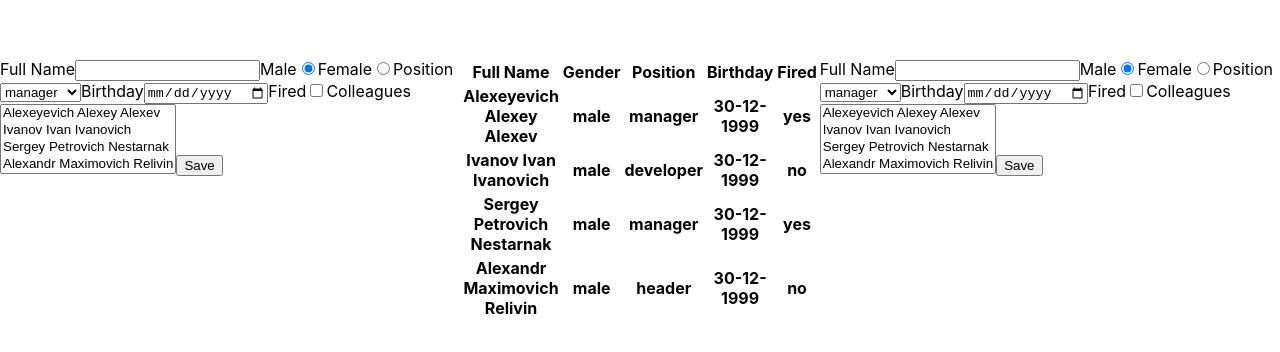
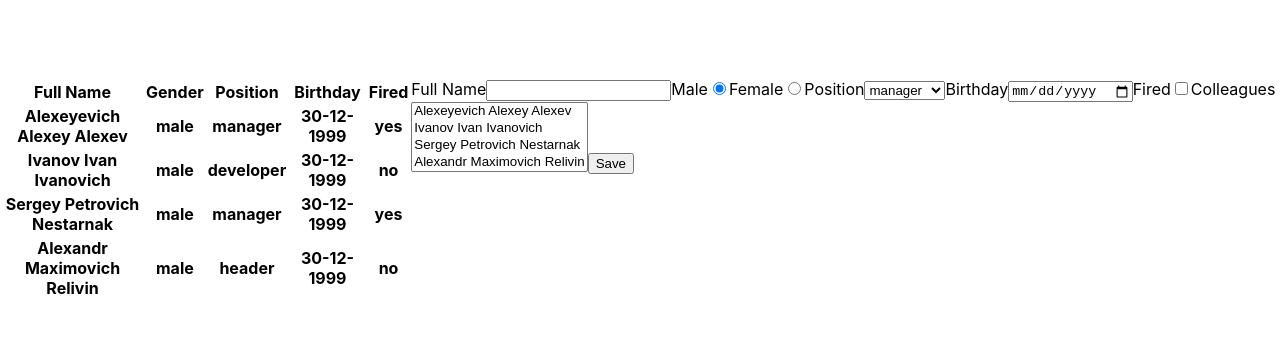
Before and after one commit to matcur/employee-dictionary, a React (Create React App) app: page / in a window 1280 px wide. Shown: the part 210-562 px from the top of the page. Built offline with nearby package versions, Linux system fonts and the light colour scheme.

Commit message:
upd: remove one BaseEmployeeForm from EmployeeDictionary

```diff
--- a/src/components/employees/EmployeeDictionary.tsx
+++ b/src/components/employees/EmployeeDictionary.tsx
@@ -10,9 +10,6 @@ export const EmployeeDictionary = observer(() => {
 
   return (
     <div className="employee-dictionary">
-      <BaseEmployeeForm
-        onSave={employeeStore.add.bind(employeeStore)}
-        employees={employees}/>
       <EmployeeList employees={employees}/>
       <BaseEmployeeForm
         onSave={employeeStore.update.bind(employeeStore)}
```
